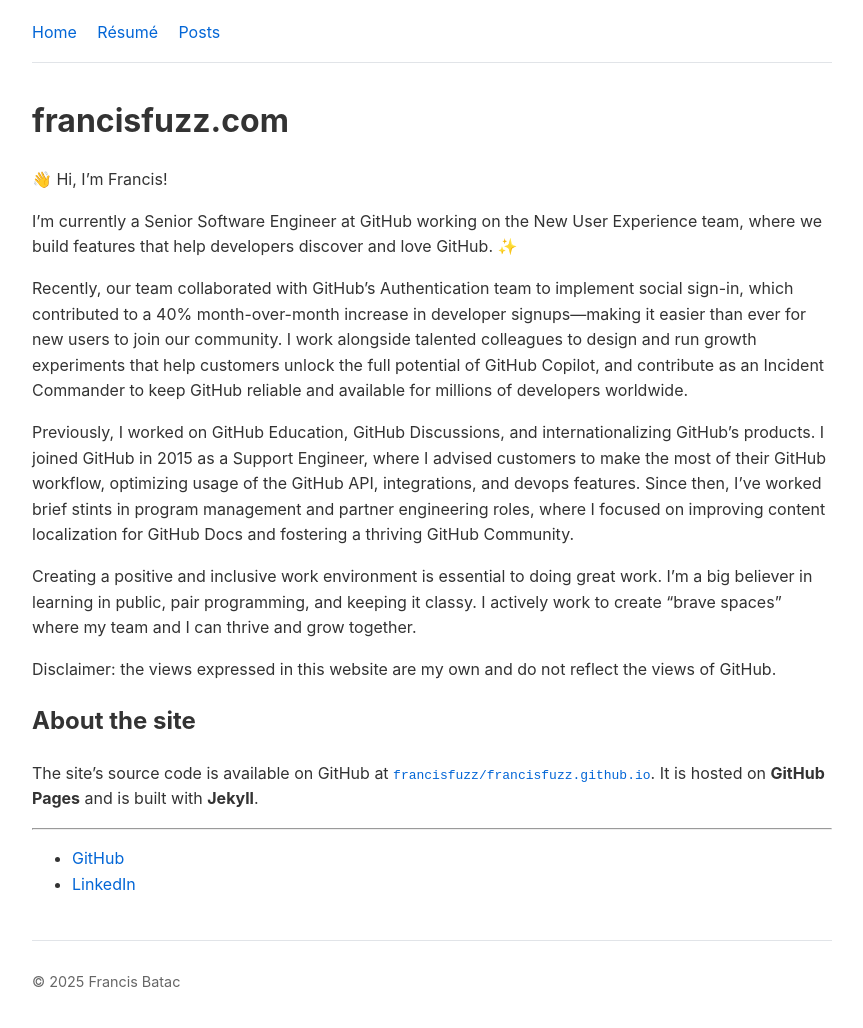
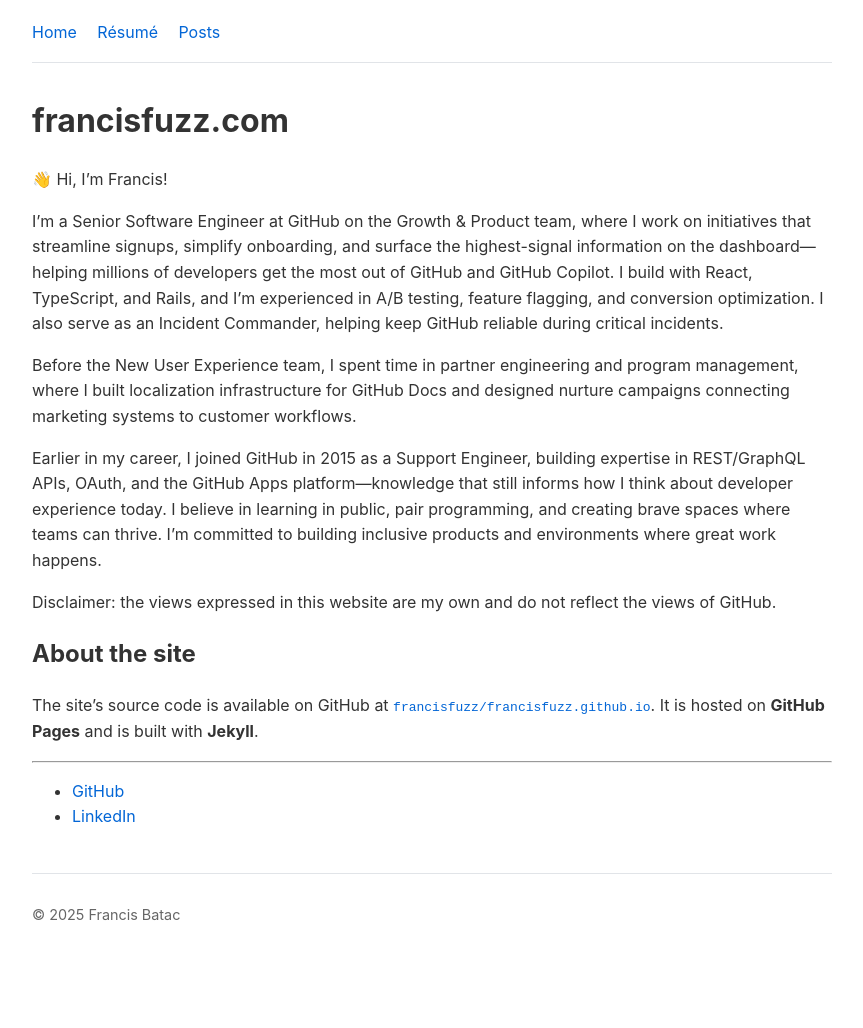
Before and after one commit to francisfuzz/dotcom, a Jekyll site: the page built from index.md, in a window 1280 px wide. Shown: the whole page, without its empty margins (208-1071 px from the left). Built offline with Jekyll 4.4.1, drawn with Linux system fonts in a browser that asks for light colours; after the commit the page ends 960 px from its top, so only the background shows below that.

Commit message:
Revise personal introduction and career summary
Updated personal introduction and professional background, highlighting current role and contributions at GitHub.

```diff
--- a/index.md
+++ b/index.md
@@ -8,13 +8,12 @@ date: 2025-12-13
 
 👋 Hi, I'm Francis!
 
-I'm currently a Senior Software Engineer at GitHub working on the New User Experience team, where we build features that help developers discover and love GitHub. ✨
+I'm a Senior Software Engineer at GitHub on the Growth & Product team, where I work on initiatives that streamline signups, simplify onboarding, and surface the highest-signal information on the dashboard—helping millions of developers get the most out of GitHub and GitHub Copilot. I build with React, TypeScript, and Rails, and I'm experienced in A/B testing, feature flagging, and conversion optimization. I also serve as an Incident Commander, helping keep GitHub reliable during critical incidents.
 
-Recently, our team collaborated with GitHub's Authentication team to implement social sign-in, which contributed to a 40% month-over-month increase in developer signups—making it easier than ever for new users to join our community. I work alongside talented colleagues to design and run growth experiments that help customers unlock the full potential of GitHub Copilot, and contribute as an Incident Commander to keep GitHub reliable and available for millions of developers worldwide.
+Before the New User Experience team, I spent time in partner engineering and program management, where I built localization infrastructure for GitHub Docs and designed nurture campaigns connecting marketing systems to customer workflows.
 
-Previously, I worked on GitHub Education, GitHub Discussions, and internationalizing GitHub's products. I joined GitHub in 2015 as a Support Engineer, where I advised customers to make the most of their GitHub workflow, optimizing usage of the GitHub API, integrations, and devops features. Since then, I've worked brief stints in program management and partner engineering roles, where I focused on improving content localization for GitHub Docs and fostering a thriving GitHub Community.
-
-Creating a positive and inclusive work environment is essential to doing great work. I'm a big believer in learning in public, pair programming, and keeping it classy. I actively work to create "brave spaces" where my team and I can thrive and grow together.
+Earlier in my career, I joined GitHub in 2015 as a Support Engineer, building expertise in REST/GraphQL APIs, OAuth, and the GitHub Apps platform—knowledge that still informs how I think about developer experience today.
+I believe in learning in public, pair programming, and creating brave spaces where teams can thrive. I'm committed to building inclusive products and environments where great work happens.
 
 Disclaimer: the views expressed in this website are my own and do not reflect the views of GitHub.
 
```
